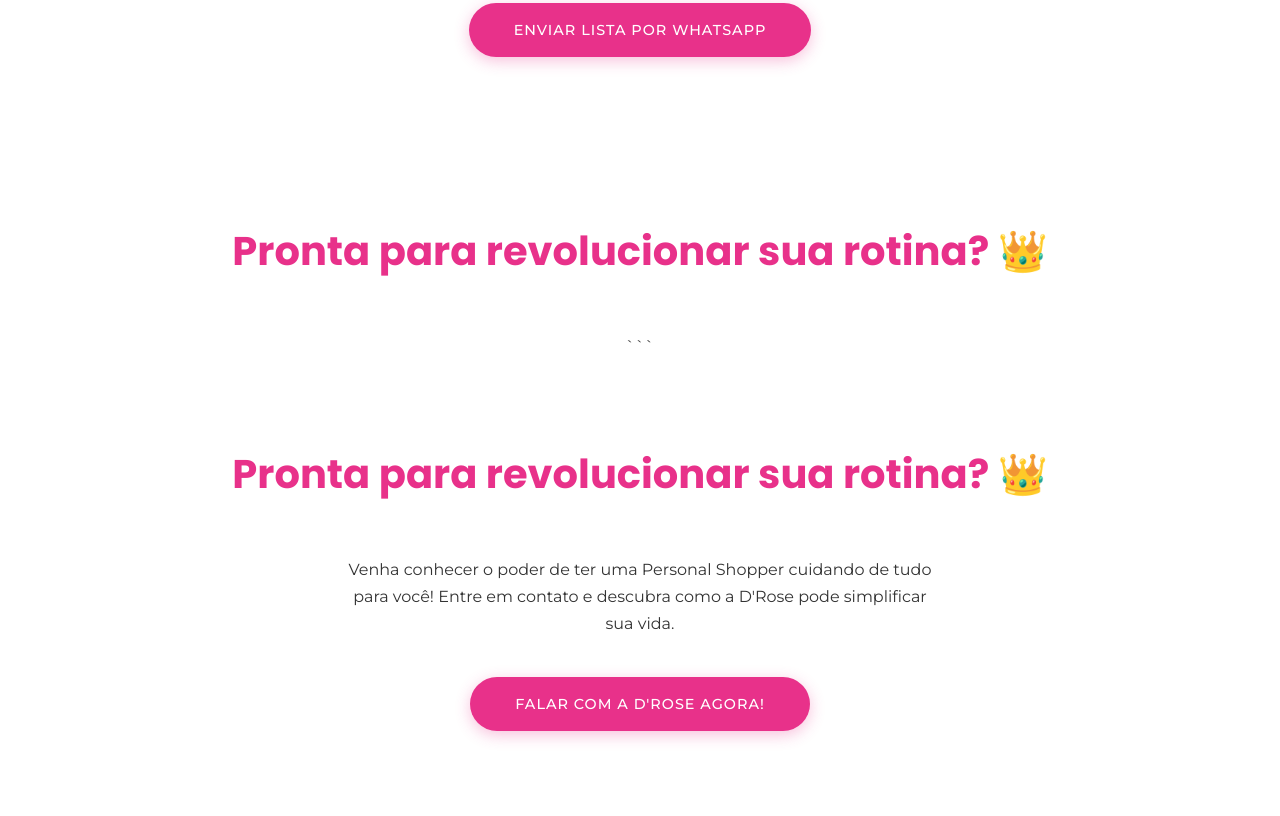
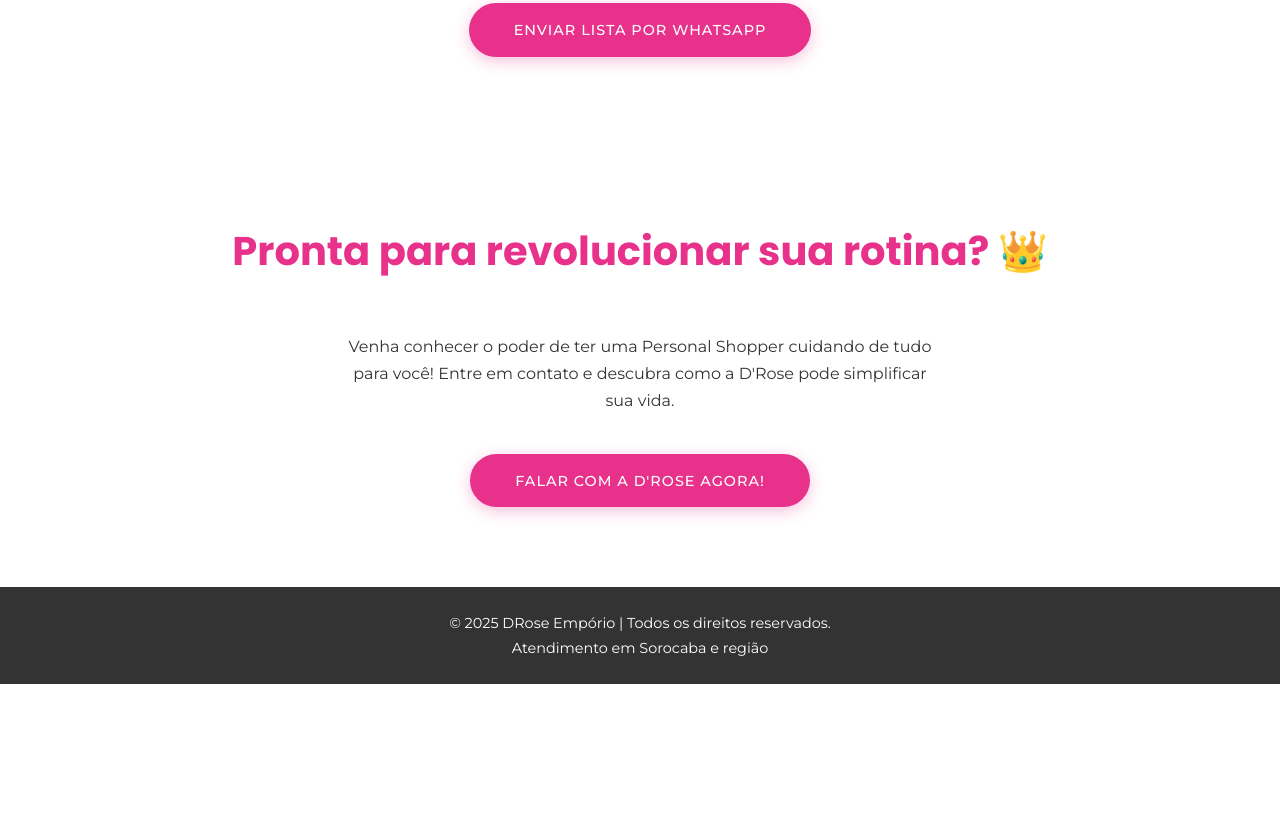
Before and after one commit to guigomaster01/drose-emporio, a plain HTML site: page index.html in a window 1280 px wide. Shown: the part 3124-3940 px from the top of the page. After the commit the page ends 3808 px from the top, so only its background shows below. Drawn offline with Linux system fonts and the light colour scheme.

Commit message:
Update index.html

````diff
--- a/index.html
+++ b/index.html
@@ -109,9 +109,6 @@
 
             <a id="send-list-btn" class="btn fade-in">Enviar Lista por WhatsApp</a>
         </section>
-        <section id="contact" class="container">
-            <h2 class="section-title fade-in">Pronta para revolucionar sua rotina? 👑</h2>
-        ```
 
         <section id="contact" class="container">
             <h2 class="section-title fade-in">Pronta para revolucionar sua rotina? 👑</h2>
````
